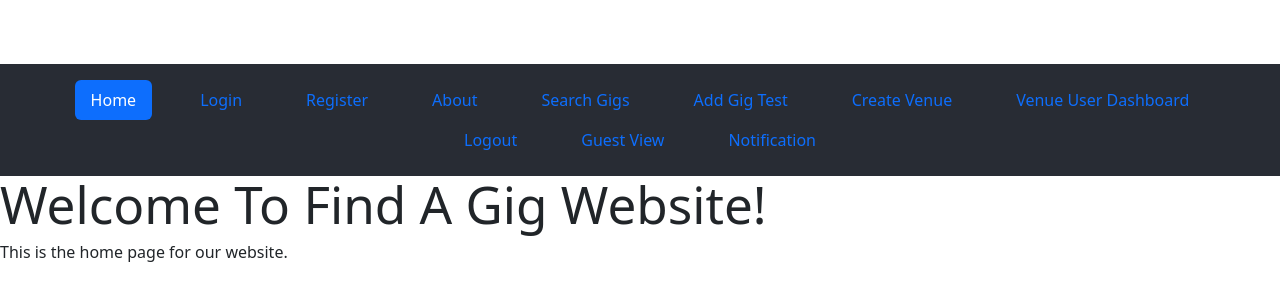
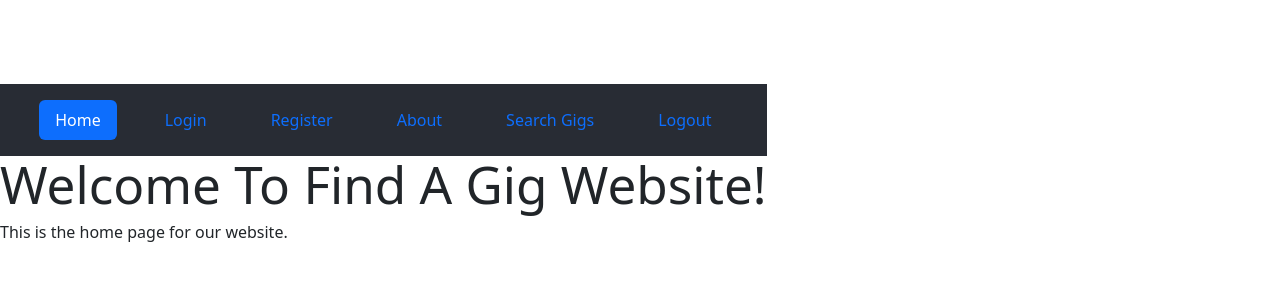
Before and after one commit to ALLHUBS-Jan-2024-Liftoff/Black-Jackets, a React (Vite) app in the folder BlackJackets-ui/: page / in a window 1280 px wide. Shown: the part 228-528 px from the top of the page. Built offline with nearby package versions, Linux system fonts and the light colour scheme.

Commit message:
Navbar changes committed

```diff
--- a/BlackJackets-ui/src/components/Navbar.jsx
+++ b/BlackJackets-ui/src/components/Navbar.jsx
@@ -1,11 +1,17 @@
 import React from "react";
+import { useState } from "react";
 import { Outlet, Link } from "react-router-dom";
+import Logout from "../pages/Logout";
 
 function Navbar() {
+  const [authenticated, setAuthenticated] = useState(false);
+
   return (
     <>
       <nav>
         <ul className="nav nav-pills flex-column flex-sm-row">
+          {!authenticated ? (
+            <>
               <li className="nav-item">
                 <Link className="nav-link active" aria-current="page" to="/">
                   Home
@@ -32,38 +38,41 @@ function Navbar() {
                 </Link>
               </li>
               <li className="nav-item">
+                <Link
+                  className="nav-link"
+                  onClick={Logout(authenticated)}
+                  to="/login">
+                  Logout
+                </Link>
+              </li>
+              {/* <li className="nav-item">
             <Link className="nav-link" to="/gigs/add">
               Add Gig Test
             </Link>
-          </li>
+          </li> */}
               {/* <li className="nav-item">
                       <Link className="nav-link" to="/venue-list">Venue List</Link>
                   </li> */}
-          <li className="nav-item">
+              {/* <li className="nav-item">
             <Link className="nav-link" to="/add-venue">
               Create Venue
             </Link>
-          </li>
+          </li> */}
+              {/* <li className="nav-item">
+                <Link className="nav-link" to="/guest-view">
+                  Guest View
+                </Link>
+              </li> */}
+            </>
+          ) : (
+            <>
               <li className="nav-item">
                 <Link className="nav-link" to="/venue-dashboard">
                   Venue User Dashboard
                 </Link>
               </li>
-          <li className="nav-item">
-            <Link className="nav-link" to="/logout">
-              Logout
-            </Link>
-          </li>
-          <li className="nav-item">
-            <Link className="nav-link" to="/guest-view">
-              Guest View
-            </Link>
-          </li>
-          <li className="nav-item">
-            <Link className="nav-link" to="/message-list">
-              Notification
-            </Link>
-          </li>
+            </>
+          )}
         </ul>
       </nav>
       <Outlet />
```
Also changed, not shown: 1 other file (tests, documents, lock files or other folders). Lines whose indentation alone changed are shown as unchanged.
